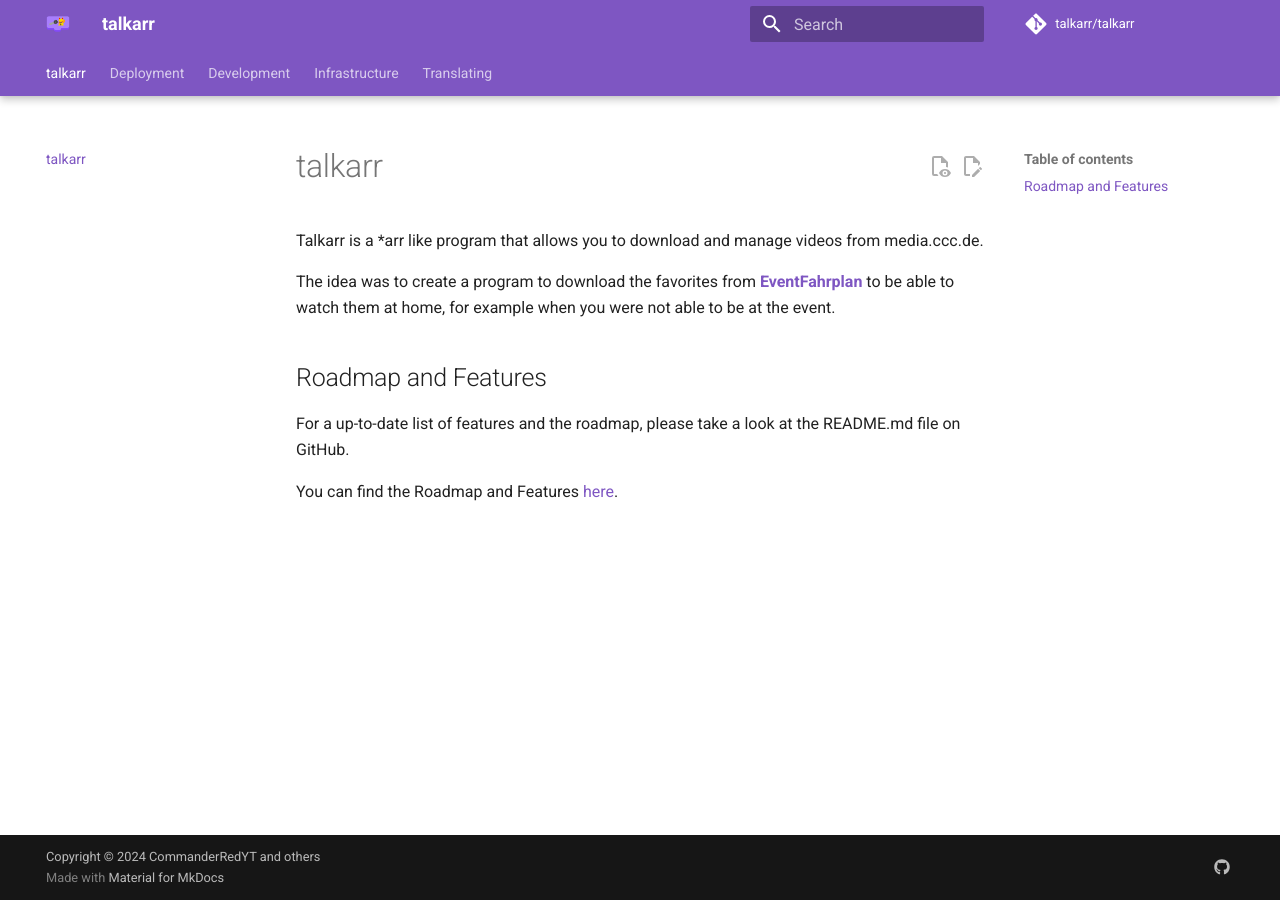
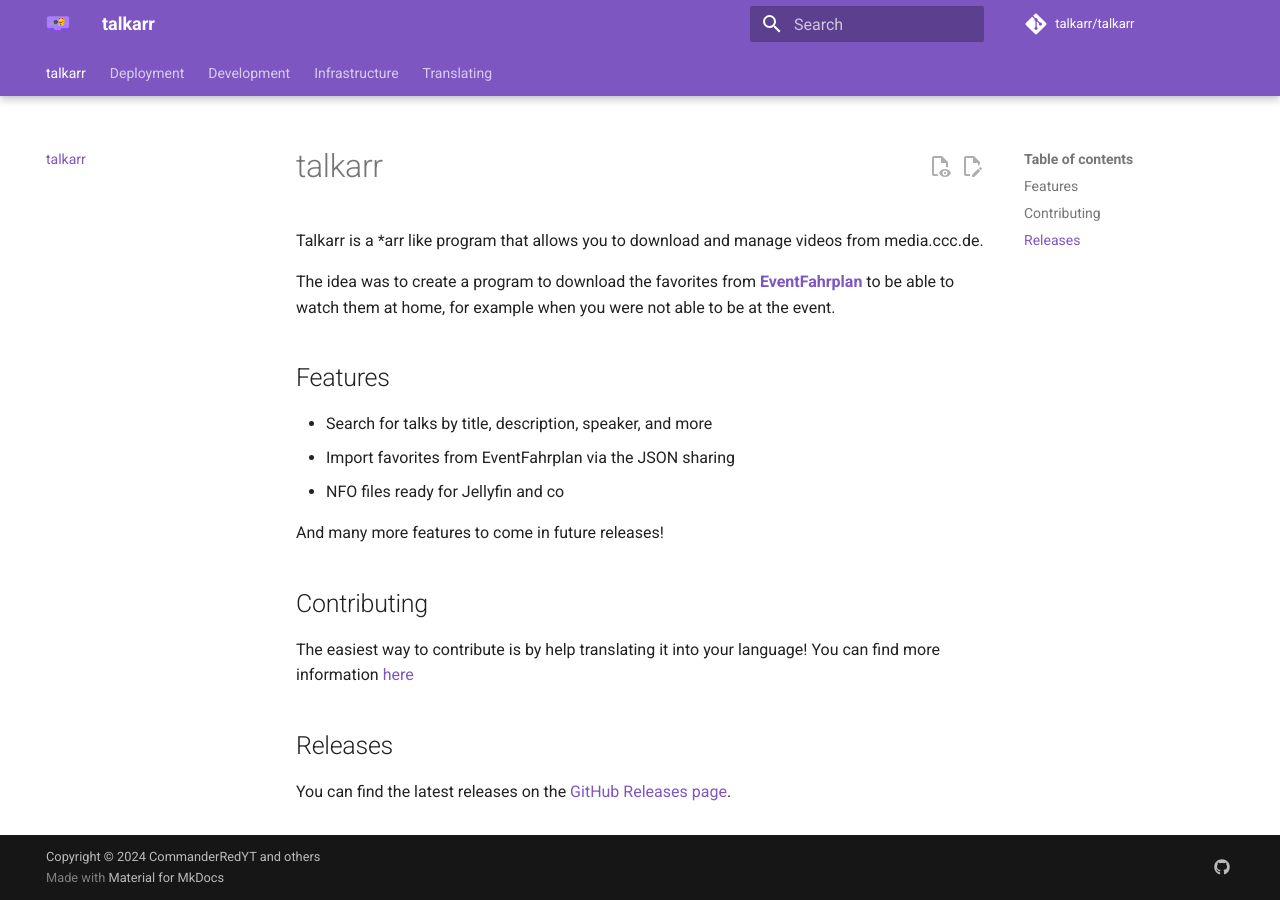
Before and after one commit to talkarr/talkarr, an MkDocs documentation site: the page built from docs/index.md, in a window 1280 px wide. Built offline with MkDocs 1.6.1 and Material for MkDocs 9.7.7, drawn with Linux system fonts in a browser that asks for light colours; comment, search, counter and statistics services are not loaded.

Commit message:
Update documentation

```diff
--- a/docs/index.md
+++ b/docs/index.md
@@ -4,8 +4,18 @@
 
 The idea was to create a program to download the favorites from [**EventFahrplan**](https://github.com/EventFahrplan/EventFahrplan) to be able to watch them at home, for example when you were not able to be at the event.
 
-## Roadmap and Features
+## Features
 
-For a up-to-date list of features and the roadmap, please take a look at the README.md file on GitHub.
+- Search for talks by title, description, speaker, and more
+- Import favorites from EventFahrplan via the JSON sharing
+- NFO files ready for Jellyfin and co
 
-You can find the Roadmap and Features [here](https://github.com/talkarr/talkarr?tab=readme-ov-file#roadmap).
+And many more features to come in future releases!
+
+## Contributing
+
+The easiest way to contribute is by help translating it into your language! You can find more information [here](translating)
+
+## Releases
+
+You can find the latest releases on the [GitHub Releases page](https://github.com/talkarr/talkarr/releases).
```
